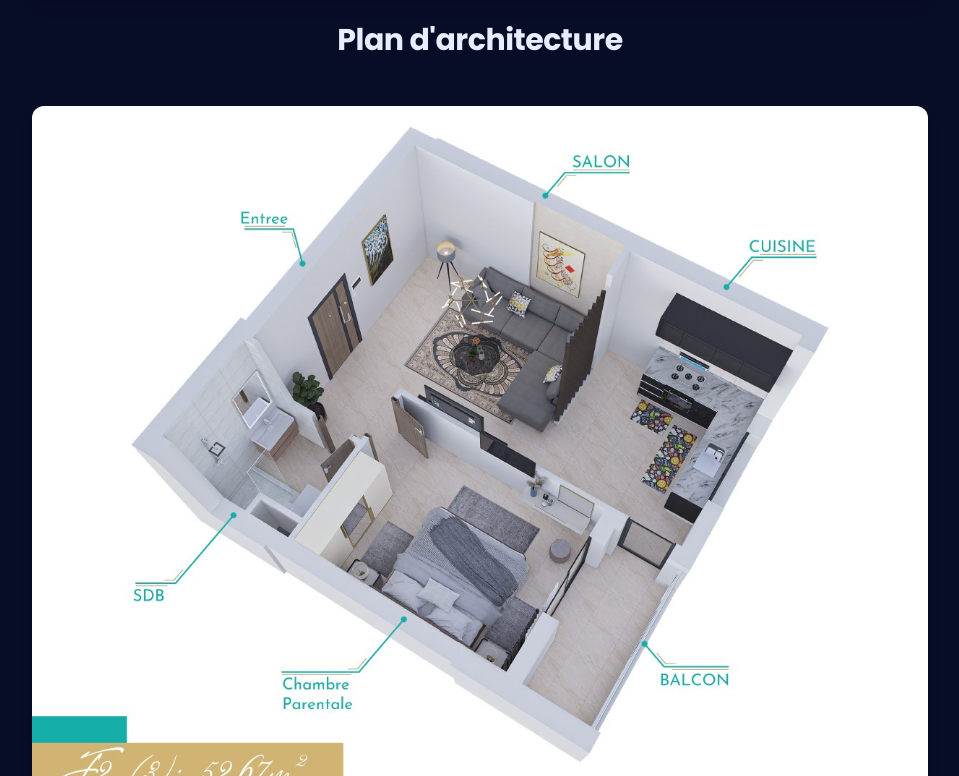
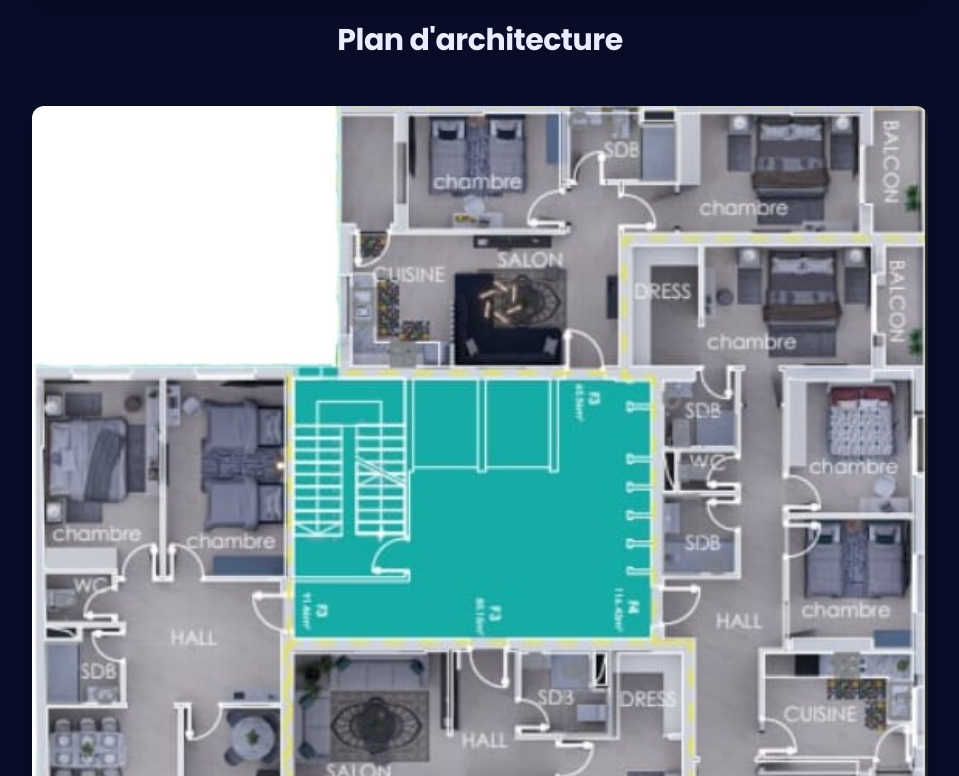
Before and after one commit to mohammed-hakim/bht, a React (Vite) app: page /lot/Duplex in a window 1280 px wide. Shown: the part 824-1600 px from the top of the page, without its empty margins (160-1119 px from the left). Built offline with nearby package versions, Linux system fonts and the light colour scheme.

Commit message:
up vercel conf

```diff
--- a/src/pages/LotDetails.jsx
+++ b/src/pages/LotDetails.jsx
@@ -112,7 +112,7 @@ const LotDetails = () => {
  <h2 className="text-3xl mt-6 font-bold text-center mb-12 text-p4">
       Plan d&apos;architecture
     </h2>
- <img src="/images/new/image.jpg" alt="Building" className="mx-auto mb-4 rounded-xl shadow-lg max-w-4xl w-full" />
+ <img src="/images/lots/plan.jpg" alt="Building" className="mx-auto mb-4 rounded-xl shadow-lg max-w-4xl w-full" />
  <h1 className="text-3xl mt-6 font-bold text-center mb-12 text-p4">
       Nos Modéles
     </h1>
```
